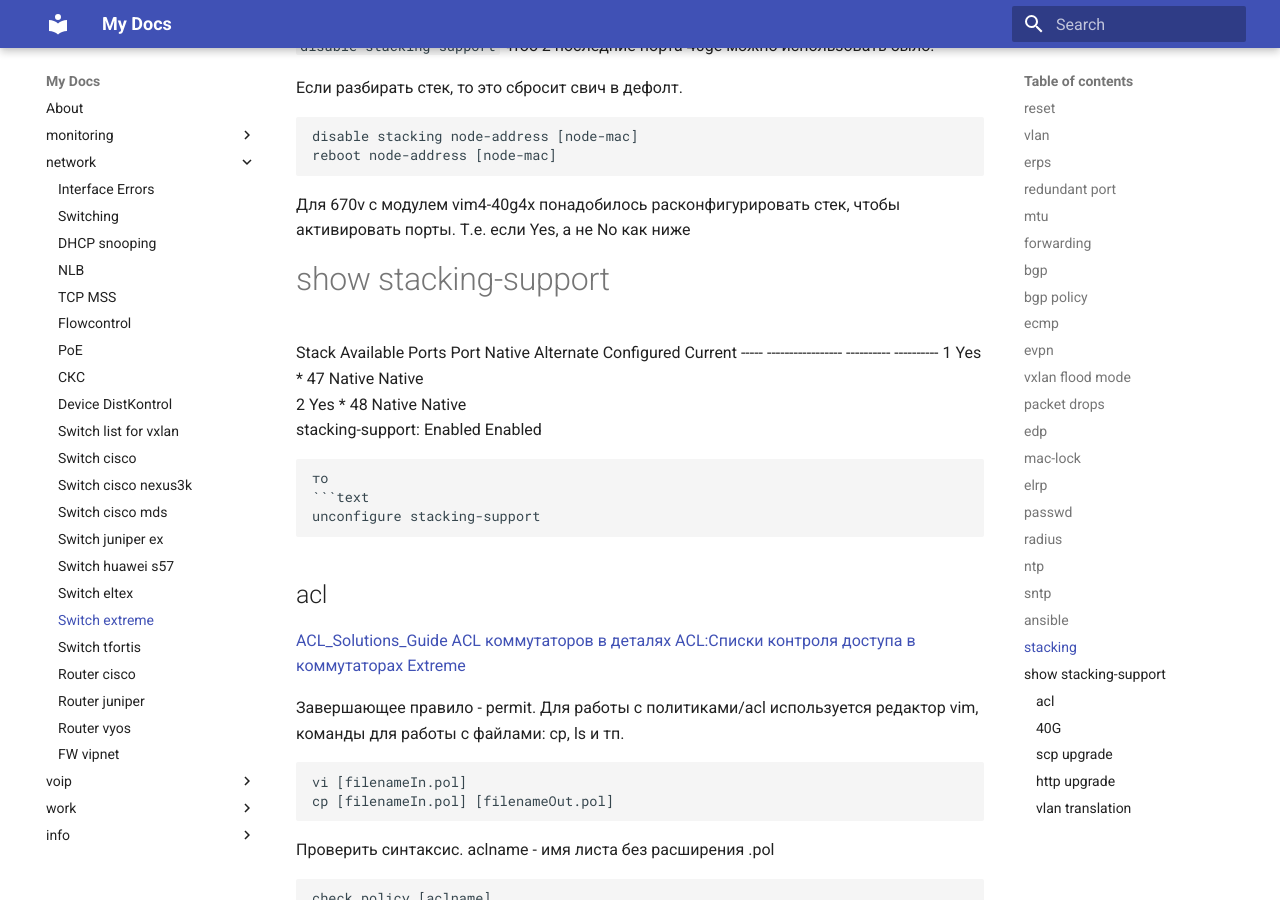
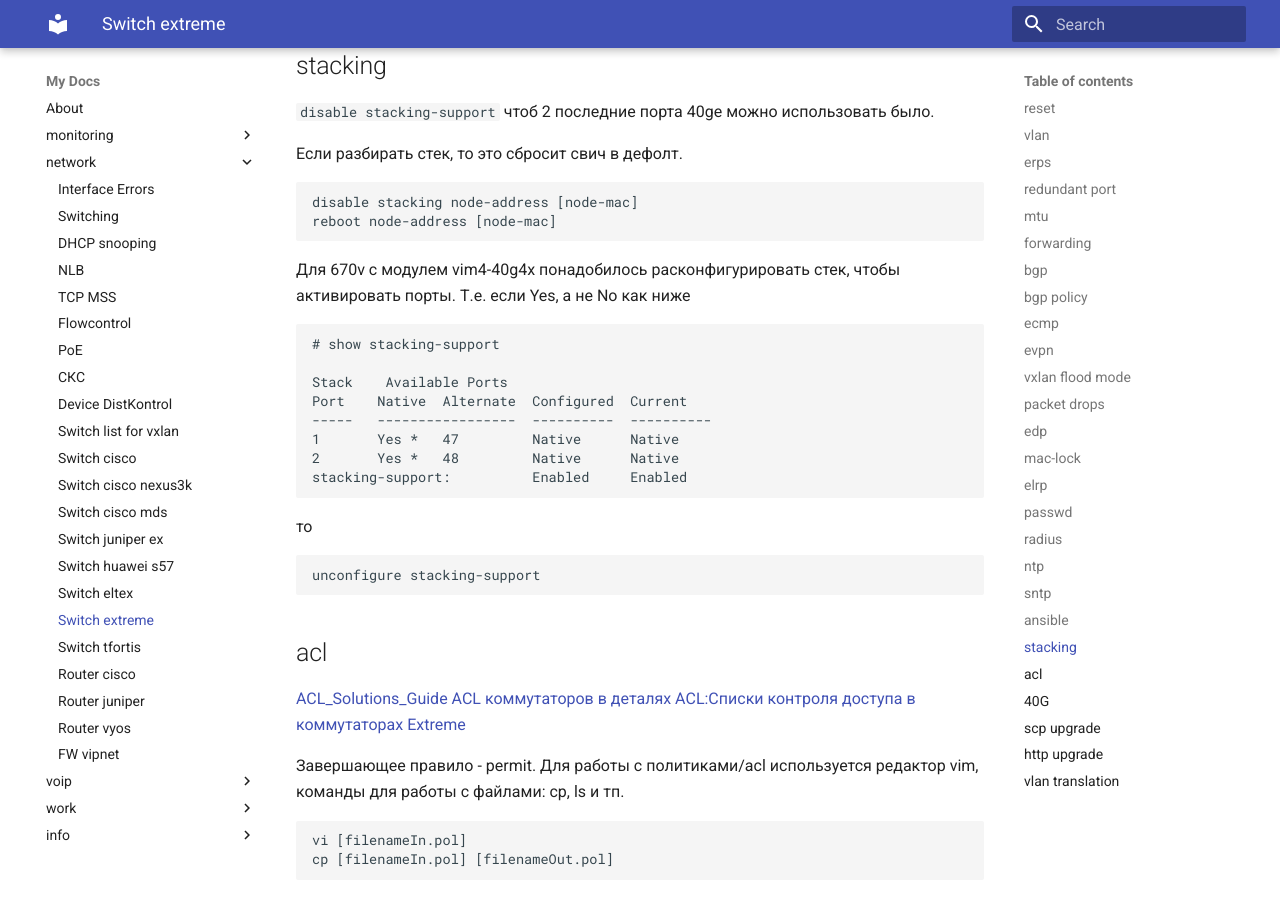
Before and after one commit to v98765/v98765.github.io, an MkDocs documentation site: the page built from docs/network/extreme.md, in a window 1280 px wide and 900 px high, scrolled down 10494 px. Built offline with MkDocs 1.6.1 and Material for MkDocs 9.7.7, drawn with Linux system fonts in a browser that asks for light colours.

Commit message:
fix format

````diff
--- a/docs/network/extreme.md
+++ b/docs/network/extreme.md
@@ -452,6 +452,7 @@ reboot node-address [node-mac]
 ```
 Для 670v с модулем vim4-40g4x понадобилось расконфигурировать стек, чтобы активировать порты.
 Т.е. если Yes, а не No как ниже
+```text
 # show stacking-support
 
 Stack    Available Ports
````
